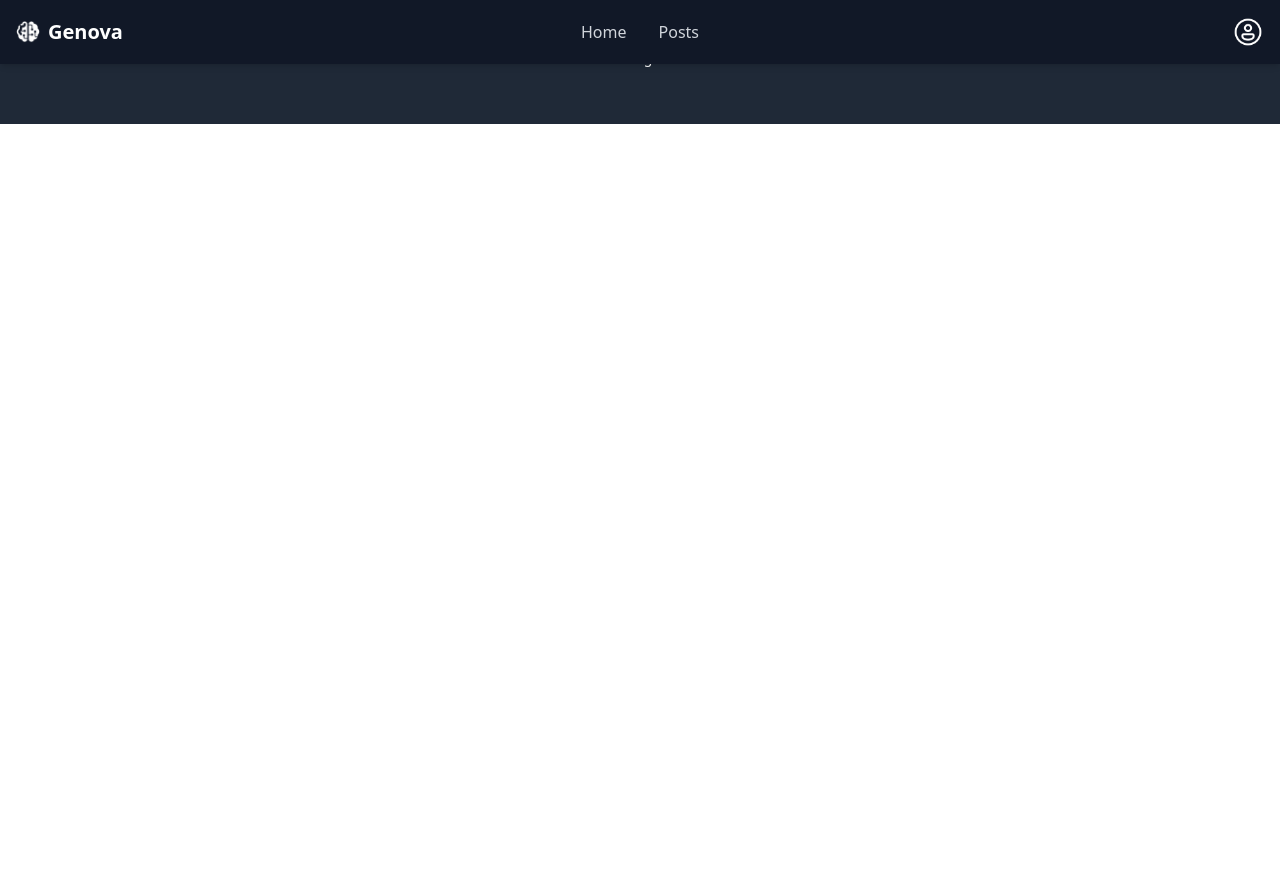
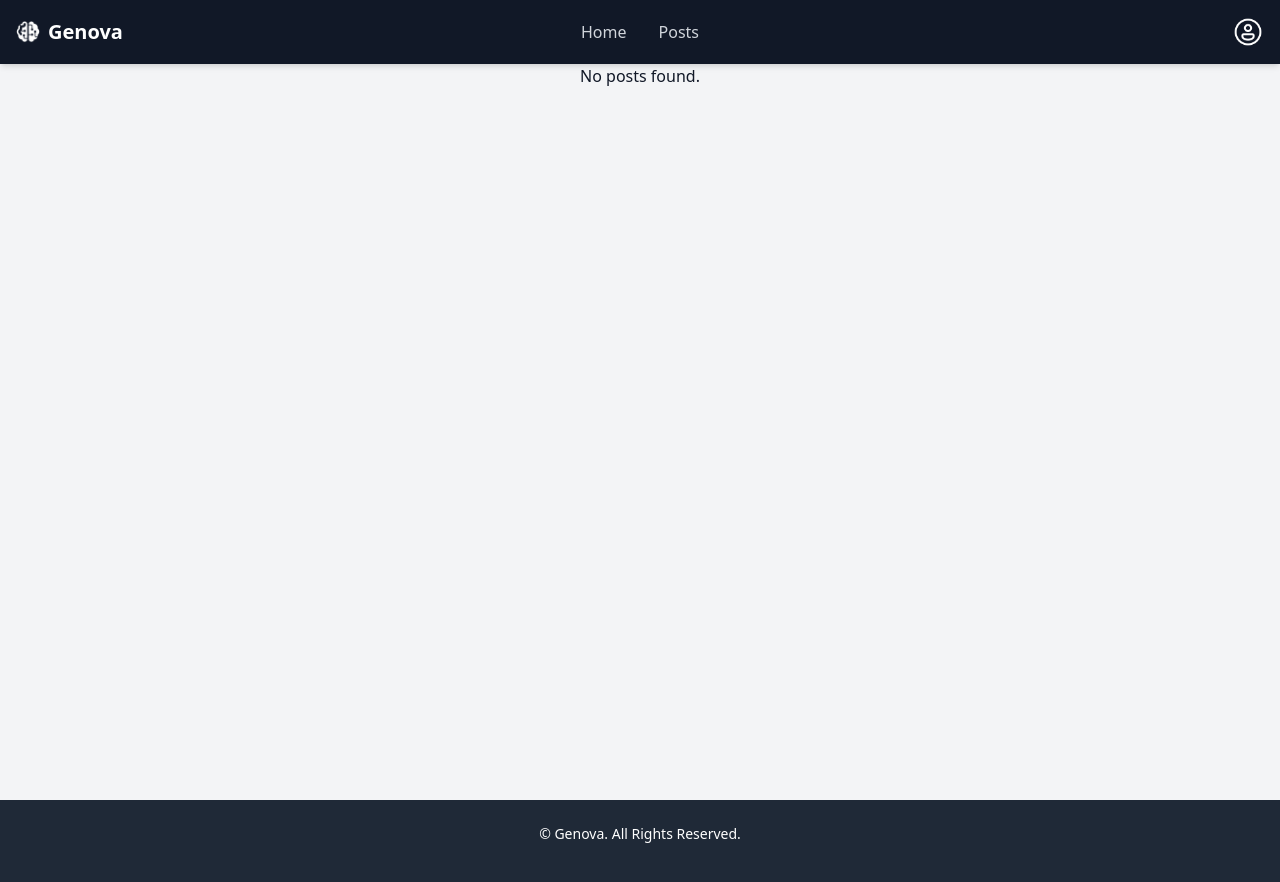
Before and after one commit to ErrachdiAmine/genova, a React (Vite) app in the folder genova-app/: page /my-posts in a window 1280 px wide. Shown: the top 882 px of the page. Before the commit the page ends 800 px from the top, so only its background shows below. Built offline with nearby package versions, Linux system fonts and the light colour scheme.

Commit message:
fix errors in post management page

```diff
--- a/genova-app/src/pages/ManagePosts.jsx
+++ b/genova-app/src/pages/ManagePosts.jsx
@@ -35,7 +35,7 @@ const ManagePosts = () => {
     }, [token, currentUser]);
 
     return (
-        <div>
+        <div className="min-h-screen bg-gray-100 dark:bg-gray-900 text-gray-900 dark:text-white flex flex-col items-center p-4 pt-16">
             {posts?.length > 0 ? posts.map((post, index) => (
                 <p key={post.id || index}>{post.title}</p>
             )) : <p>No posts found.</p>}
```
